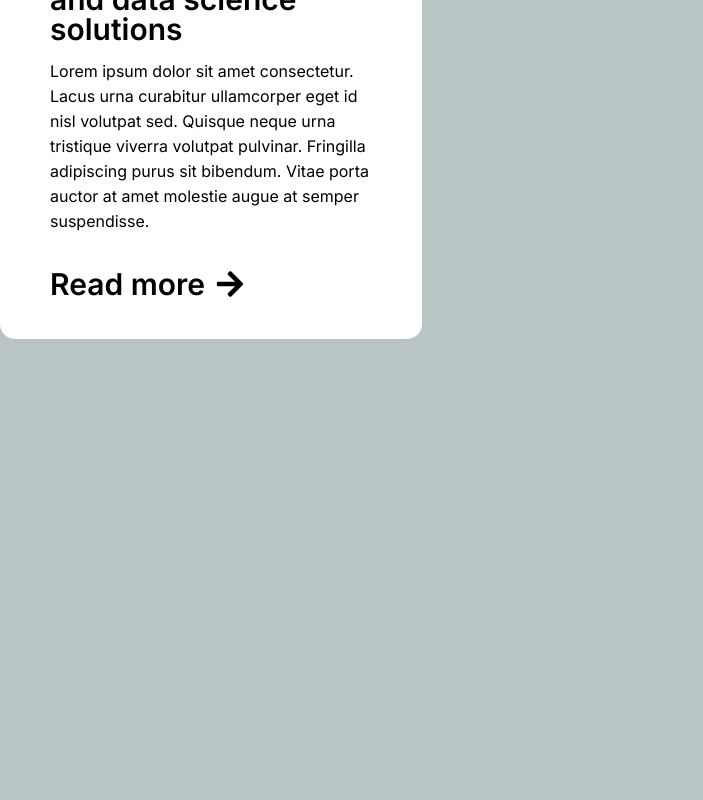
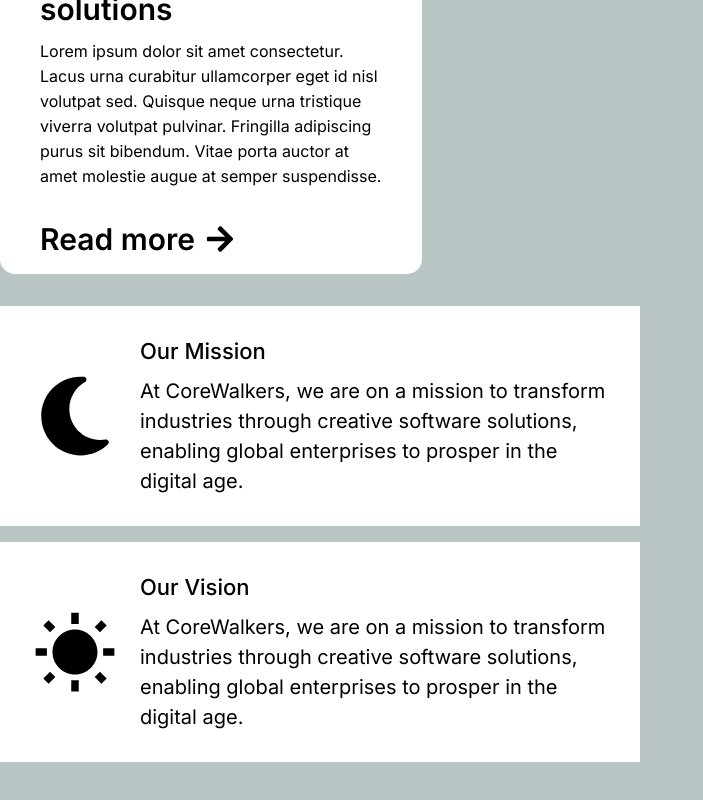
Before and after one commit to yubrajgiri05/corewalker1, a Next.js app: page / in a window 1280 px wide. Shown: the part 2304-3104 px from the top of the page, without its empty margins (0-703 px from the left). Before the commit the page ends 2683 px from the top, so only its background shows below. Built offline with nearby package versions, Linux system fonts and the light colour scheme.

Commit message:
mission card

```diff
--- a/src/app/page.tsx
+++ b/src/app/page.tsx
@@ -5,6 +5,8 @@ import Image_with_elevated_content from '@/components/Image_with_elevated_conten
 import Service_card from '@/components/Service_card';
 import Insight_card from '@/components/Insight_card';
 import Insight_card_withImg from '@/components/Insight_card_withImg';
+import Mission_card from '@/components/Mission_card';
+import Vision_card from '@/components/Vision_card';
 
 
 export default function Home() {
@@ -31,9 +33,12 @@ export default function Home() {
      <div className='container m-auto max-w-screen-xl pt-8 flex gap-4'>
         <Insight_card_withImg image={image}/>
         <Insight_card/>
+     </div>
+     <div className='container m-auto max-w-screen-xl py-8 flex flex-col gap-4'>
+         <Mission_card/>
+         <Vision_card/>
+     </div>
 
-
-     </div>
 
     </>
   );
--- a/src/components/Insight_card_withImg.tsx
+++ b/src/components/Insight_card_withImg.tsx
@@ -12,6 +12,7 @@ export const Insight_card_withImg_container = styled.div`
 export const Service_contents = styled( Insight_text_container, )`
   width: 100%;
   border-radius: 0px;
+  padding: 20px 40px;
 `;
 const Insight_card_withImg = ({image}) => {
   return (
--- /dev/null
+++ b/src/components/Mission_card.tsx
@@ -0,0 +1,23 @@
+import React from 'react'
+import {About_container,About_card_img,About_card_text,About_card_title,About_card_content} from './index_style';
+import { FaMoon } from "react-icons/fa6";
+
+
+
+const Mission_card = () => {
+  return (
+    <>
+      <About_container>
+         <About_card_img>
+         <FaMoon />
+         </About_card_img>
+          <About_card_text>
+            <About_card_title> Our Mission</About_card_title>
+            <About_card_content>At CoreWalkers, we are on a mission to transform industries through creative software solutions, enabling global enterprises to prosper in the digital age.</About_card_content>
+         </About_card_text>
+      </About_container>
+    </>
+  )
+}
+
+export default Mission_card
--- /dev/null
+++ b/src/components/Vision_card.tsx
@@ -0,0 +1,21 @@
+import React from 'react'
+import {About_container,About_card_img,About_card_text,About_card_title,About_card_content} from './index_style';
+import { IoMdSunny } from "react-icons/io";
+
+const Vision_card = () => {
+  return (
+    <>
+        <About_container>
+         <About_card_img>
+         <IoMdSunny />
+         </About_card_img>
+          <About_card_text>
+            <About_card_title> Our Vision</About_card_title>
+            <About_card_content>At CoreWalkers, we are on a mission to transform industries through creative software solutions, enabling global enterprises to prosper in the digital age.</About_card_content>
+         </About_card_text>
+      </About_container>
+    </>
+  )
+}
+
+export default Vision_card
--- a/src/components/index_style.tsx
+++ b/src/components/index_style.tsx
@@ -186,3 +186,31 @@ export const Insight_readmore = styled.div`
   gap: 10px;
   cursor: pointer;
 `;
+export const About_container = styled.div`
+    background-color: white;
+    padding: 30px;
+    display: flex;
+    flex-direction: row;
+    align-items: center;
+    gap: 20px;
+    width: 50%;
+`;
+export const About_card_img = styled.div`
+    flex-basis: 40%;
+    font-size: 90px;
+    `;
+export const About_card_text = styled.div`
+    display: flex;
+    flex-direction: column;
+    gap: 10px;
+    `;
+export const About_card_title = styled.div`
+    font-size: 22px;
+    font-weight: 500;
+    line-height: 30px;
+    `;
+export const About_card_content = styled.div`
+    font-size: 20px;
+    font-weight: 400;
+    line-height: 30px;
+    `;
```
